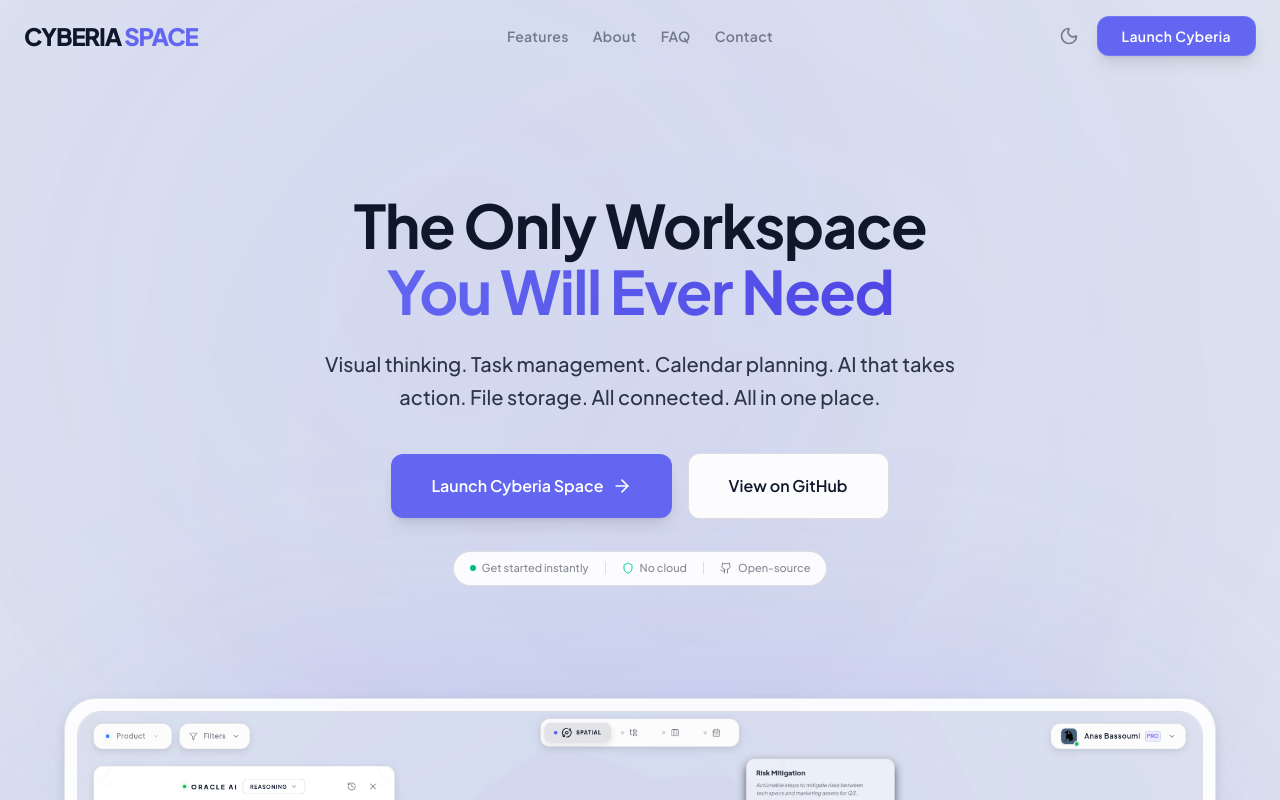
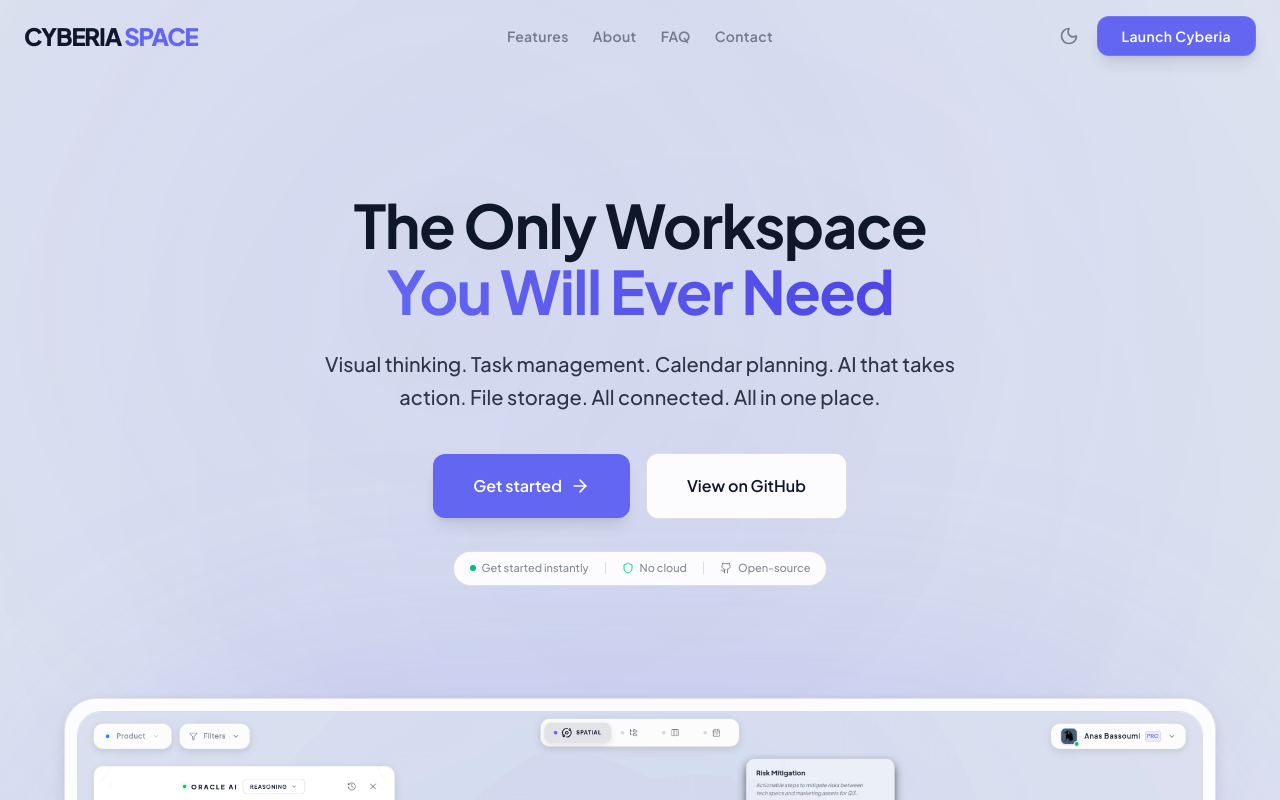
Before and after one commit to anas1412/cyberiaspace, a React (Vite) app: page / in a window 1280 px wide. Shown: the top 800 px of the page. Built offline with nearby package versions, Linux system fonts and the light colour scheme.

Commit message:
fix: change CTA buttons to 'Get started'

```diff
--- a/src/components/Homepage.tsx
+++ b/src/components/Homepage.tsx
@@ -235,13 +235,13 @@
                   href="/home"
                   className="w-full sm:w-auto px-10 py-5 bg-[var(--accent)] hover:bg-[var(--accent-hover)] text-[var(--accent-contrast)] rounded-xl text-base font-semibold transition-all shadow-lg shadow-[var(--accent)]/25 active:scale-95 flex items-center justify-center gap-2 group focus-visible:outline-none focus-visible:ring-2 focus-visible:ring-offset-2 focus-visible:ring-offset-[var(--bg-page)] focus-visible:ring-[var(--accent)]"
                 >
-                  Launch Cyberia Space
+                  Get started
                   <ArrowRight className="w-5 h-5 group-hover:translate-x-1 transition-transform" />
                 </a>
                 <a
                   href={GITHUB_URL}
                   target="_blank"
-                  className="inline-flex items-center justify-center gap-2 px-10 py-5 bg-[var(--glass-bg)] hover:bg-[var(--bg-page)] border border-[var(--glass-border)] rounded-xl text-base font-semibold text-[var(--text-primary)] transition-all active:scale-95 group focus-visible:outline-none focus-visible:ring-2 focus-visible:ring-offset-2 focus-visible:ring-offset-[var(--bg-page)] focus-visible:ring-[var(--glass-border)]"
+                  className="w-full sm:w-auto px-10 py-5 bg-[var(--glass-bg)] hover:bg-[var(--bg-page)] border border-[var(--glass-border)] rounded-xl text-base font-semibold text-[var(--text-primary)] transition-all active:scale-95 flex items-center justify-center gap-2 group focus-visible:outline-none focus-visible:ring-2 focus-visible:ring-offset-2 focus-visible:ring-offset-[var(--bg-page)] focus-visible:ring-[var(--glass-border)]"
                 >
                   View on GitHub
                 </a>
@@ -604,7 +604,7 @@
                   href="/home"
                   className="inline-flex items-center justify-center gap-2 px-10 py-5 bg-[var(--accent)] hover:bg-[var(--accent-hover)] text-[var(--accent-contrast)] rounded-xl text-base font-semibold transition-all shadow-lg shadow-[var(--accent)]/25 active:scale-95 group focus-visible:outline-none focus-visible:ring-2 focus-visible:ring-offset-2 focus-visible:ring-offset-[var(--bg-page)] focus-visible:ring-[var(--accent)]"
                 >
-                  Launch Cyberia
+                  Get started
                   <ArrowRight className="w-5 h-5 group-hover:translate-x-1 transition-transform" />
                 </a>
                 <a
```
